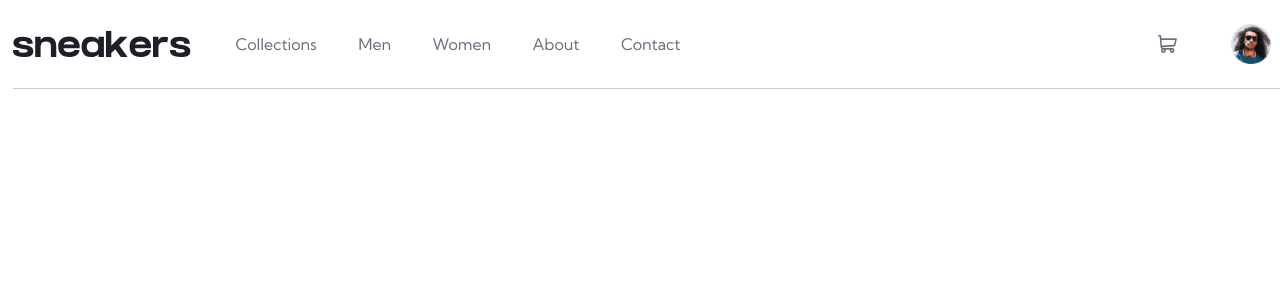
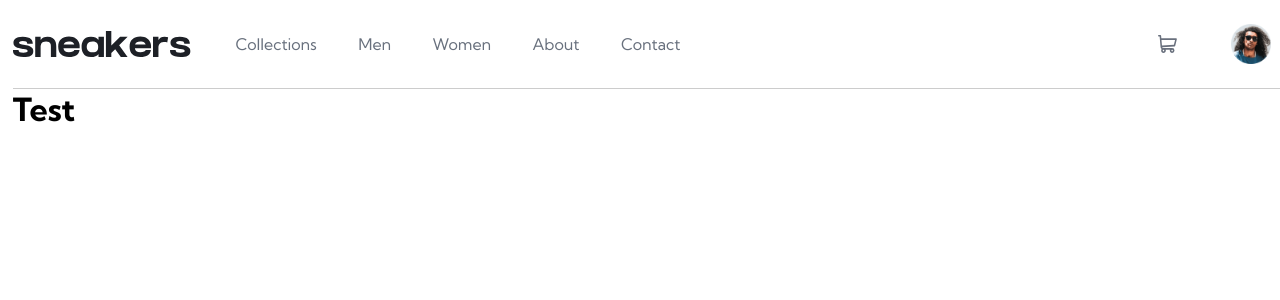
Before and after one commit to dawidmatyjasik/ecommerce-product-page, a React (Create React App) app: page / in a window 1280 px wide. Shown: the top 300 px of the page. Built offline with nearby package versions, Linux system fonts and the light colour scheme.

Commit message:
create content component

```diff
--- a/src/Page/Page.js
+++ b/src/Page/Page.js
@@ -1,4 +1,5 @@
 import React from "react";
+import Content from "../components/Content/Content";
 import Header from "../components/Header/Header";
 import { PageContainer } from "./PageElements";
 
@@ -6,7 +7,7 @@ const Page = () => {
   return (
     <PageContainer>
       <Header />
-      <div></div>
+      <Content />
     </PageContainer>
   );
 };
--- /dev/null
+++ b/src/components/Content/Content.js
@@ -0,0 +1,12 @@
+import React from "react";
+import { ContentContainer } from "./ContentElements";
+
+const Content = () => {
+  return (
+    <ContentContainer>
+      <h1>Test</h1>
+    </ContentContainer>
+  );
+};
+
+export default Content;
--- /dev/null
+++ b/src/components/Content/ContentElements.js
@@ -0,0 +1,9 @@
+import styled from "styled-components";
+
+export const ContentContainer = styled.div`
+  height: 100%;
+  width: 100%;
+  display: grid;
+  grid-template-columns: 2fr 3fr;
+  grid-template-rows: 1fr;
+`;
```
